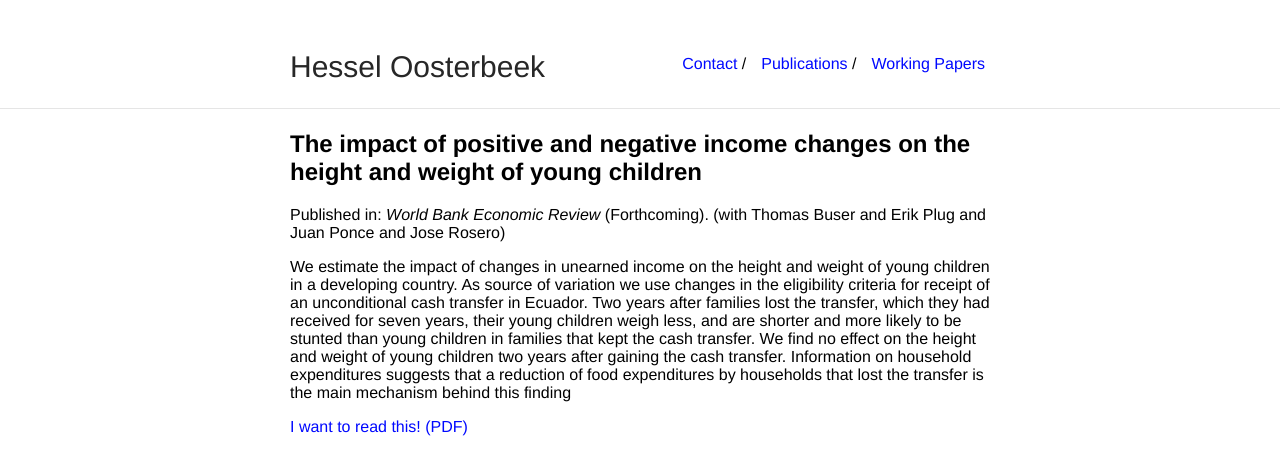
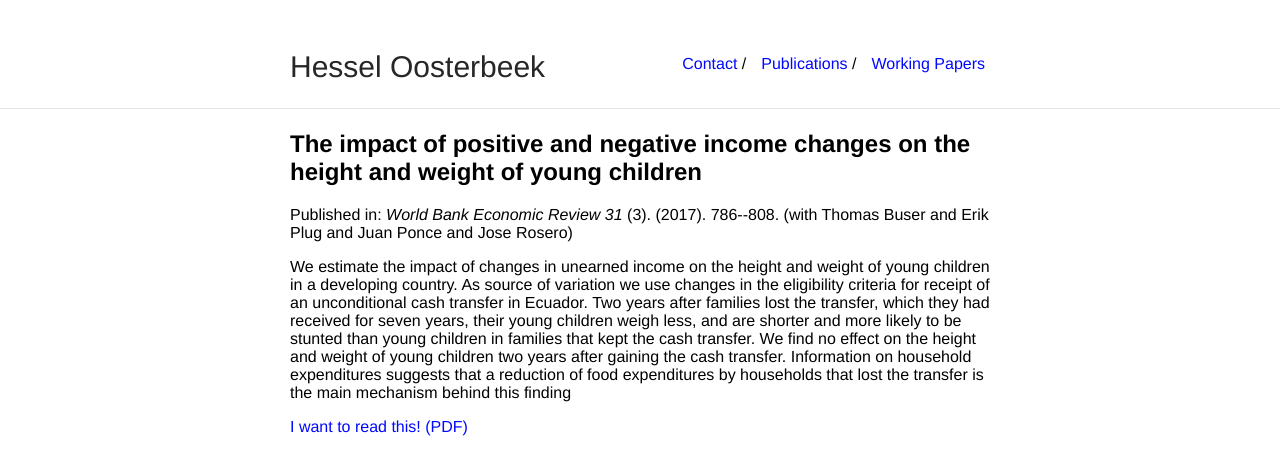
Before and after one commit to oosterbeek/www, a Jekyll site: the page built from _posts/2017-03-05-The-impact-of-positive-and.markdown, in a window 1280 px wide. Shown: the top 475 px of the page. Built offline with Jekyll 4.4.1, drawn with Linux system fonts in a browser that asks for light colours.

Commit message:
in print
in print

```diff
--- a/_posts/2017-03-05-The-impact-of-positive-and.markdown
+++ b/_posts/2017-03-05-The-impact-of-positive-and.markdown
@@ -3,11 +3,11 @@ layout: pub
 title: "The impact of positive and negative income changes on the height and weight of young children"
 abstract: "We estimate the impact of changes in unearned income on the height and weight of young children in a developing country. As source of variation we use changes in the eligibility criteria for receipt of an unconditional cash transfer in Ecuador. Two years after families lost the transfer, which they had received for seven years, their young children weigh less, and are shorter and more likely to be stunted than young children in families that kept the cash transfer. We find no effect on the height and weight of young children two years after gaining the cash transfer. Information on household expenditures suggests that a reduction of food expenditures by households that lost the transfer is the main mechanism behind this finding"
 authors: "Thomas Buser and Hessel Oosterbeek and Erik Plug and Juan Ponce and Jose Rosero"
-year: "Forthcoming"
+year: "2017"
 journal: "World Bank Economic Review"
-volume: ""
-number: ""
-pages: ""
+volume: "31"
+number: "3"
+pages: "786--808"
 type: "article"
 booktitle: ""
 editor: ""
```
